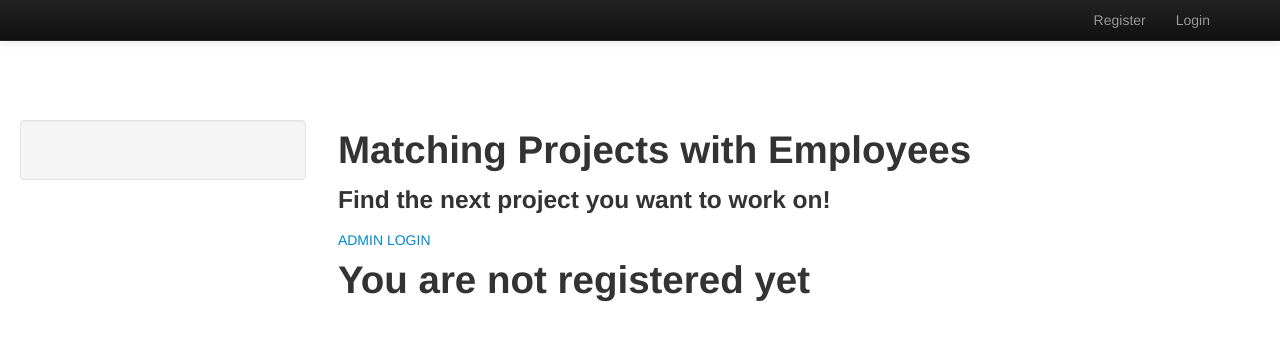
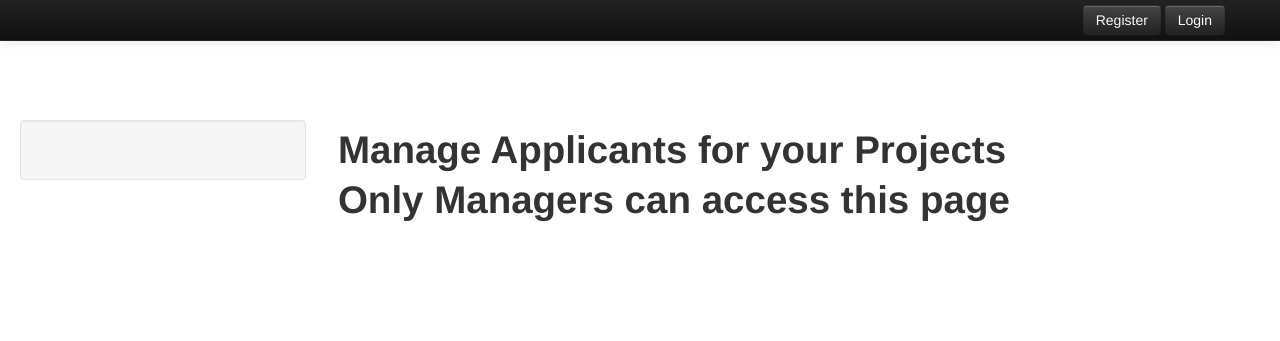
Before and after one commit to Cydus/MatchingSystem, a Django app: page /applist/ in a window 1280 px wide. Shown: the top 341 px of the page. Run offline with Django 3.2, Linux system fonts and the light colour scheme; data that the repository does not hold is empty.

Commit message:
fixed styles a bit

```diff
--- a/matching_system_project/matching_system_project/templates/matching_system_project/applist.html
+++ b/matching_system_project/matching_system_project/templates/matching_system_project/applist.html
@@ -4,13 +4,11 @@
     {% block title %}   {% endblock %}
     {% block body_block %}
 
-        <h1>Matching Projects with Employees</h1>  <h3>Find the next project you want to work on!</h3>
-        <a href="/admin/">ADMIN LOGIN</a><br />
+        <h1>Manage Applicants for your Projects</h1>
 
-        {% if user.is_authenticated %}
-        <h1>Welcome {{ user.username }}!</h1>
+        {% if user.is_staff == 1%}
         {% else %}
-        <h1>You are not registered yet</h1>
+        <h1>Only Managers can access this page</h1>
         {% endif %}
 
         {% if projects %}
@@ -18,6 +16,9 @@
              {% if project.fk_CreatedBy == user %}
                <h3>{{ project.projectName }}</h3>
                <hr>
+
+
+
                 {% for position in positions %}
                   {% if position.projectID == project %}
                     <h4>{{ position.title }} Applicants</h4>
--- a/matching_system_project/matching_system_project/templates/matching_system_project/base.html
+++ b/matching_system_project/matching_system_project/templates/matching_system_project/base.html
@@ -33,26 +33,29 @@
             <div class="nav-collapse collapse">
               <ul class="nav pull-right">
                 {% if user.is_authenticated and user.is_staff == 1 %}
-                  <li class="navbar-text">Welcome, {{ user.username }}!</li>
-                  <li><a href="/restricted/">Restricted Page</a></li>
-                  <li><a href="/logout/">Logout</a></li>
-                  <a href="/projects/add_project">Add a New Project</a>
-                  <a href="/projects/add_position/">Add a New Position</a>
-                  <a href="/admin/">ADMIN LOGIN</a><br />
+                  <span class="navbar-text">Hello, {{ user.username }}</span>
+{#                  <li><a href="/restricted/">Restricted Page</a></li>#}
+                  <a class="btn btn-inverse"href="/logout/">Logout</a>
+                  <div class="span6 text-left">
+                  <a class="btn btn-inverse" href="/projects/add_project">Add Project</a>
+                  <a class="btn btn-inverse" href="/projects/add_position/">Add Position</a>
+                    <a class="btn btn-inverse" href="/applist/">Manage Applications</a>
+                  </div>
+{#                  <a href="/admin/">ADMIN LOGIN</a><br />#}
                 {% elif user.is_authenticated %}
-                  <a href="/restricted/">Restricted Page</a><br />
+{#                  <a href="/restricted/">Restricted Page</a><br />#}
                   <a href="/logout/">Logout</a><br />
                 {% else %}
-                  <li><a href="/register/">Register</a></li>
-                  <li><a href="/login/">Login</a></li>
+                  <a class="btn btn-inverse" href="/register/">Register</a>
+                  <a class="btn btn-inverse" href="/login/">Login</a>
                 {% endif %}
               </ul>
               <ul class="nav">
                 {% if user.is_authenticated %}
-                  <li><a href="/restricted/">Restricted</a></li>
-                  <li><a href="/projects/add_position/">Add a New Position</a></li>
-                  <a href="/projects/add_project">Add a New Project</a>
-                  <a href="/admin/">ADMIN LOGIN</a><br />
+{#                  <a class="btn" href="/restricted/">Restricted</a>#}
+{#                  <a class="btn" href="/projects/add_position/">Add a New Position</a>#}
+{#                  <a class="btn" href="/projects/add_project">Add a New Project</a>#}
+{#                  <a class="btn" href="/admin/">ADMIN LOGIN</a><br />#}
                 {% endif %}
               </ul>
             </div>
--- a/matching_system_project/matching_system_project/templates/matching_system_project/index.html
+++ b/matching_system_project/matching_system_project/templates/matching_system_project/index.html
@@ -5,7 +5,6 @@
     {% block body_block%}
 
         <h1>Available Positions</h1>  <h3>Find the next project you want to work on!</h3>
-        <a href="/admin/">ADMIN LOGIN</a><br />
 
 {#        {% if user.is_authenticated %}#}
 {#        <a href="/applist/"> Applications  </a>#}
```
